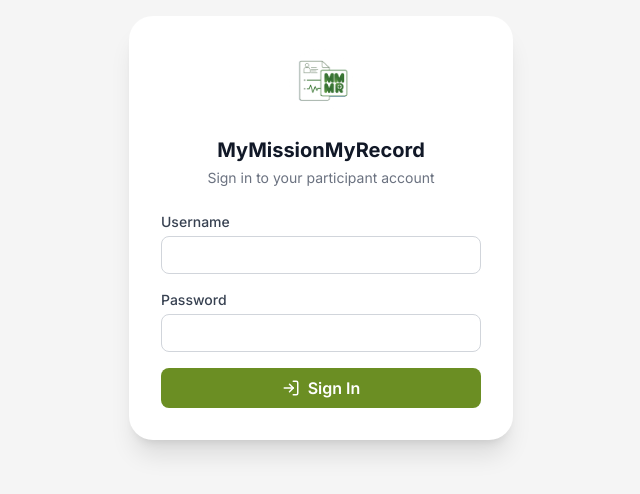
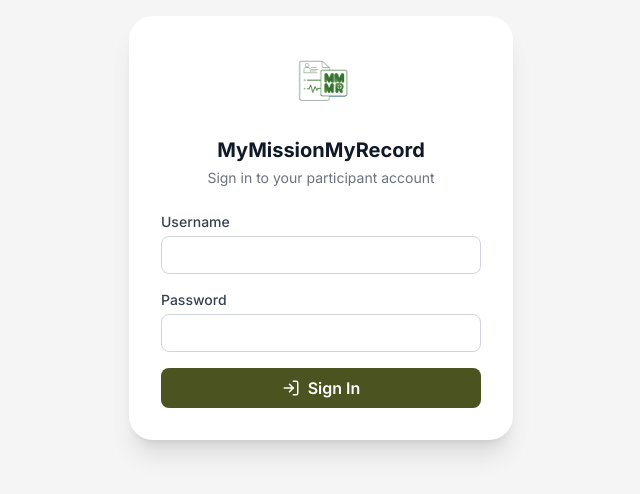
Before and after one commit to IMDC/MMMR-Web, a React (Vite) app in the folder client/: page /login in a window 1280 px wide. Shown: the part 172-666 px from the top of the page, without its empty margins (319-959 px from the left). Built offline with nearby package versions, Linux system fonts and the light colour scheme; no server answers.

Commit message:
Change brand color to Army Green (#4B5320)

```diff
--- a/client/tailwind.config.js
+++ b/client/tailwind.config.js
@@ -5,9 +5,10 @@ export default {
     extend: {
       colors: {
         mhmr: {
-          olive: '#6B8E23',
-          'olive-dark': '#556B2F',
-          'olive-light': '#8FAF40',
+          // Army Green
+          olive: '#4B5320',
+          'olive-dark': '#3a4119',
+          'olive-light': '#5e6828',
           navy: '#1c4587',
           grey: '#C7CBD1',
           'grey-dark': '#808080',
```
